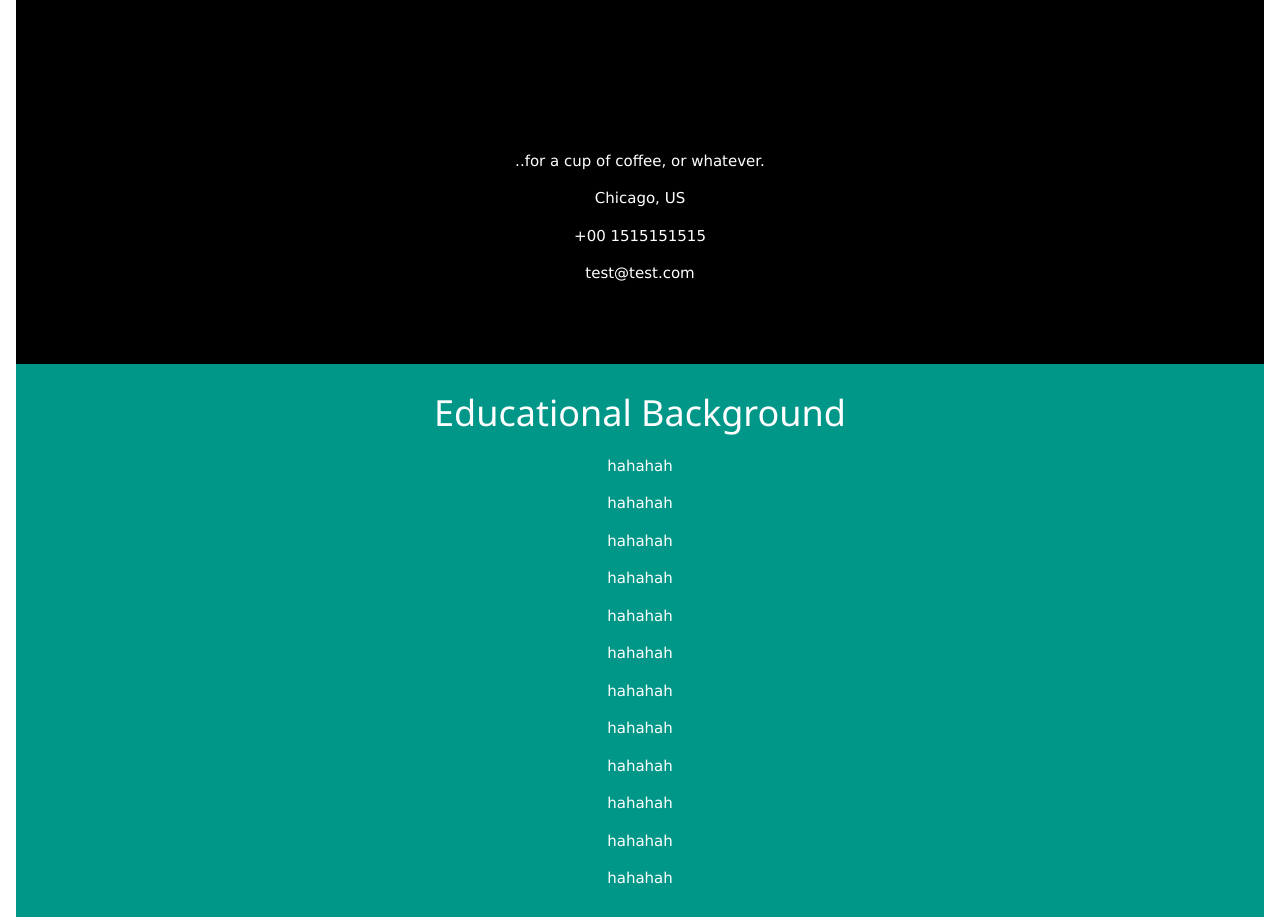
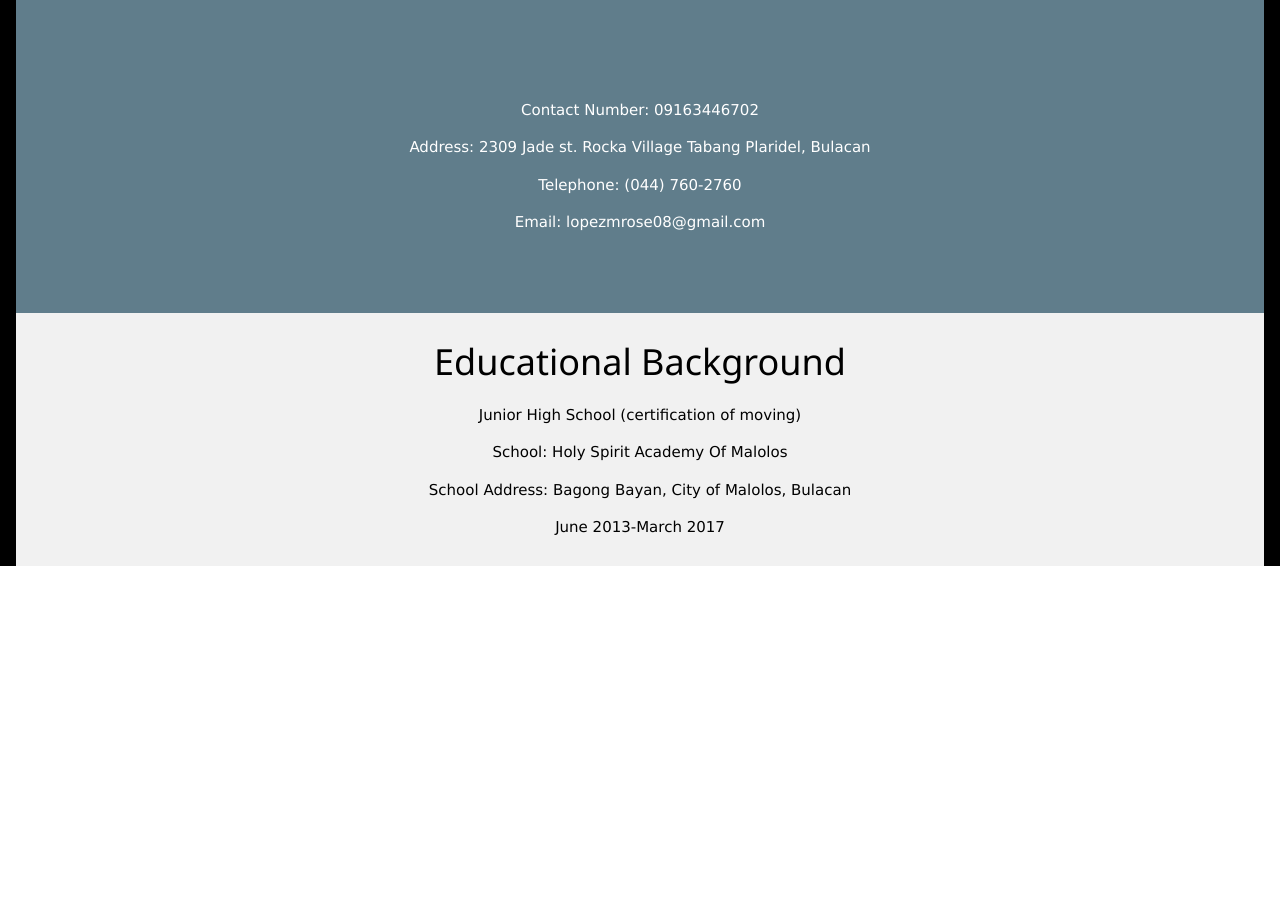
Before and after one commit to maryroselopez/maryroselopez.github.io, a plain HTML site: page index.html in a window 1280 px wide. Shown: the part 1751-2668 px from the top of the page. After the commit the page ends 2317 px from the top, so only its background shows below. Drawn offline with nearby package versions, Linux system fonts and the light colour scheme.

Commit message:
Update index.html

```diff
--- a/index.html
+++ b/index.html
@@ -7,18 +7,22 @@
 <body class="w3-content" style="max-width:1300px">
 
 <div class="w3-row">
-  <div class="w3-black w3-container w3-center" style="height:700px">
+  <div class="w3-black w3-container w3-center">
     <div class="w3-padding-64">
       <h1>My Resume </h1>
     </div>
     <div class="w3-padding-64">
       <a href="#Me" class="w3-button w3-black w3-block w3-hover-blue-grey w3-padding-16">About Me</a>
       <a href="#Extra-Curricular Activities" class="w3-button w3-black w3-block w3-padding-16"> Extra-Curricular Activities</a>
-      <a href="#Contact" class="w3-button w3-black w3-block w3-hover-teal w3-padding-16">Contact</a>
+      <a href="#Contact"
+      <a href= "https://www.facebook.com/maryroselopezz"
+       <i class="fab fa-facebook-square fa-2x"></i></a> &nbsp;&nbsp;&nbsp;&nbsp;&nbsp;&nbsp;&nbsp;&nbsp; <a href ="https://twitter.com/idk_rose"> <i class="fab fa-twitter fa-2x"></i> </a> <class="w3-button w3-black w3-block w3-hover-teal w3-padding-16">Contact</a>
+
+      <i class="fab fa-facebook-square fa-2x"></i></a> &nbsp;&nbsp;&nbsp;&nbsp;&nbsp;&nbsp;&nbsp;&nbsp; <a href ="https://twitter.com/idk_rose"> <i class="fab fa-twitter fa-2x"></i> </a>
       <a href="#Educational Background" class="w3-button w3-black w3-block w3-hover-brown w3-padding-16">Educational Background</a>
     </div>
  <div class="w3-row" id="Me">
-  <div class="w3-blue-grey w3-container" style="height:700px">
+  <div class="w3-blue-grey w3-container" >
     <div class="w3-padding-64 w3-center">
       <h1>About Me</h1>
       <img src="https://scontent.fmnl4-1.fna.fbcdn.net/v/t1.0-9/29249350_2020222967994942_6607431053135052800_n.jpg?oh=32f1550578eb23af7e18601c567c1cc5&oe=5B419358" class="w3-margin w3-circle" alt="Person" style="width:30%">
@@ -47,32 +51,25 @@
     </div>
 
 <div class="w3-row" id="Contact">
-  <div class="w3-black w3-center ">
+  <div class="w3-blue-gray" "w3-center ">
     <div class="w3-padding-64 w3-center">
       <h1>Contact</h1>
     </div>
     <div class="w3-padding-64 w3-center">
-      <p>..for a cup of coffee, or whatever.</p>
-      <p>Chicago, US</p>
-      <p>+00 1515151515</p>
-      <p>test@test.com</p>
+      <p>Contact Number: 09163446702</p>
+      <p>Address: 2309 Jade st. Rocka Village Tabang Plaridel, Bulacan</p>
+      <p>Telephone: (044) 760-2760</p>
+      <p>Email: lopezmrose08@gmail.com</p>
     </div>
   </div>
-  <div class="w3-teal w3-container"id="Educational Background">
+  <div class="w3-light-grey w3-container"id="Educational Background">
     <div class="w3-center w3-padding-large">
       <h1>Educational Background</h1>
-      <p> hahahah </p>
-     <p> hahahah </p>
-     <p> hahahah </p>
-     <p> hahahah </p>
-     <p> hahahah </p>
-     <p> hahahah </p>
-     <p> hahahah </p>
-     <p> hahahah </p>
-     <p> hahahah </p>
-     <p> hahahah </p>
-     <p> hahahah </p>
-     <p> hahahah </p>
+      <p> Junior High School (certification of moving)</p>
+     <p> School: Holy Spirit Academy Of Malolos</p>
+     <p> School Address: Bagong Bayan, City of Malolos, Bulacan</p>
+     <p> June 2013-March 2017</p>
+
 
 
 </div>
```
